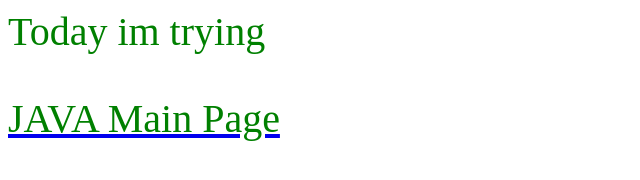
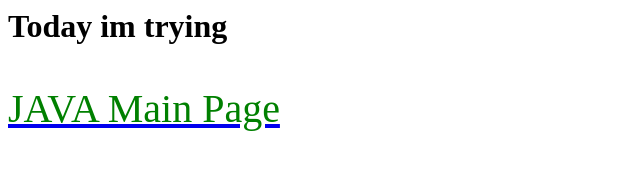
Before and after one commit to Mhmd881/Edugame, a plain HTML site: page index.html in a window 1280 px wide. Shown: the whole page, without its empty margins (0-640 px from the left). Drawn offline with Linux system fonts and the light colour scheme.

Commit message:
Update index.html

```diff
--- a/index.html
+++ b/index.html
@@ -3,7 +3,7 @@
     <title>EduGame</title><link rel="stylesheet" href="design.css">
     </head>
     <body>
-        <p>Today im trying</p>
+        <h1>Today im trying</h1>
         <A href="Edugame/javamainpage.html"><P>JAVA Main Page</P></A>
     </body>
 </html>
```
